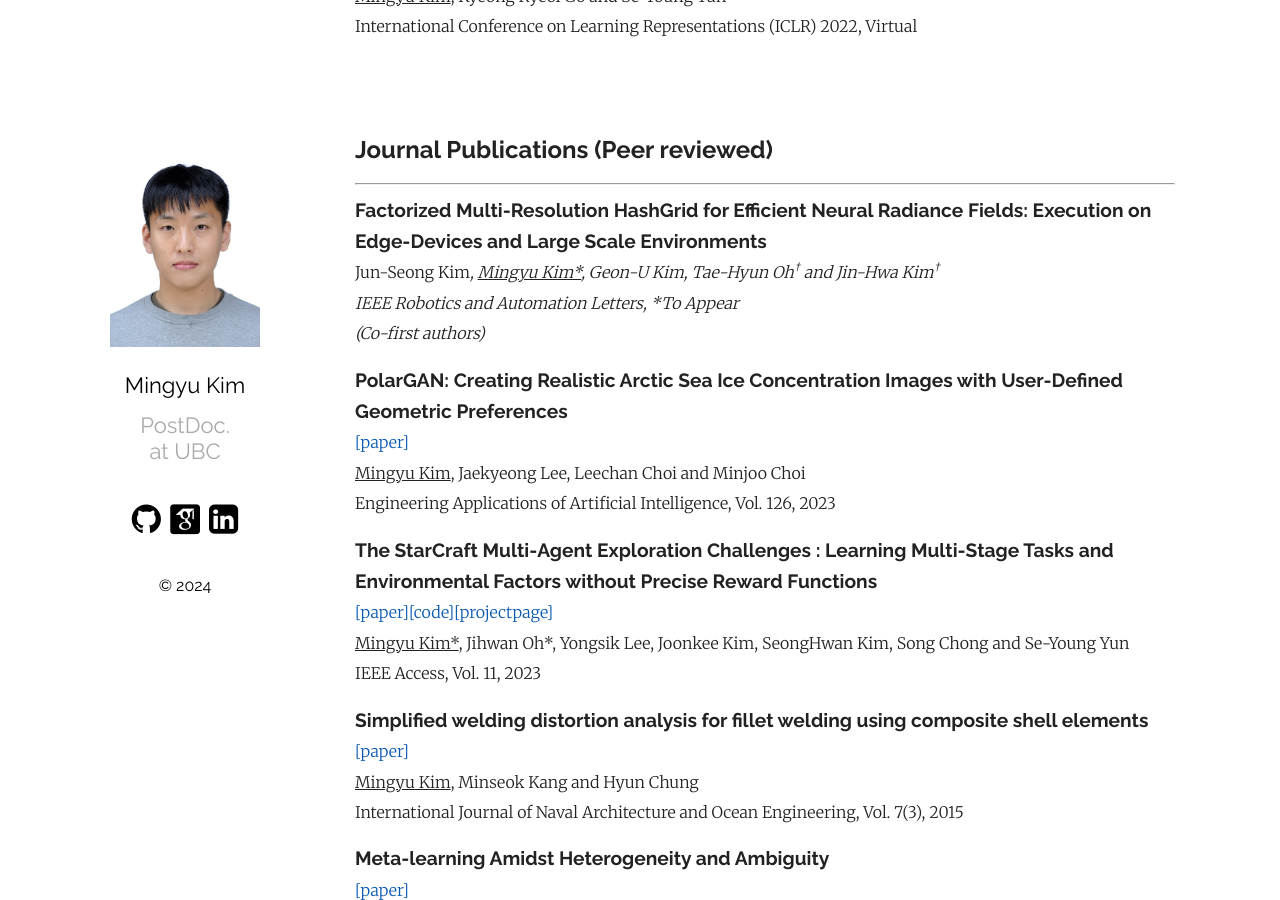
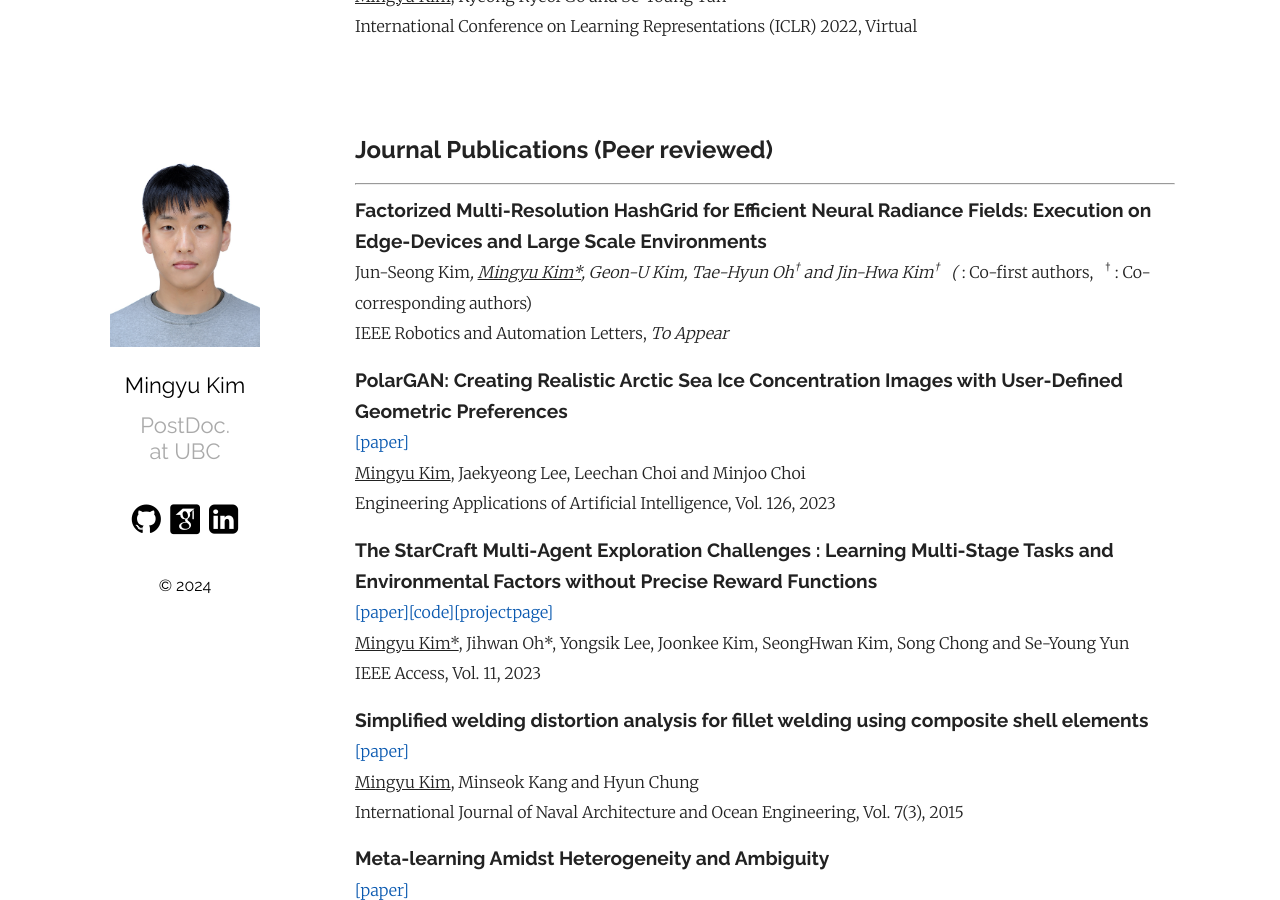
Before and after one commit to MingyuKim87/MingyuKim87.github.io, a Jekyll site: the page built from index.md, in a window 1280 px wide and 900 px high, scrolled down 1310 px. Built offline with Jekyll 4.4.1, drawn with Linux system fonts in a browser that asks for light colours; some web fonts are replaced.

Commit message:
Update index.md

```diff
--- a/index.md
+++ b/index.md
@@ -58,9 +58,9 @@ International Conference on Learning Representations (ICLR) 2022, Virtual
 <hr>
 
 **<span style="font-family:Raleway; font-size:1.2em;">Factorized Multi-Resolution HashGrid for Efficient Neural Radiance Fields: Execution on Edge-Devices and Large Scale Environments</span>**
-Jun-Seong Kim*, <U>Mingyu Kim*</U>, Geon-U Kim, Tae-Hyun Oh<sup>†</sup> and Jin-Hwa Kim<sup>†</sup>
+Jun-Seong Kim*, <U>Mingyu Kim*</U>, Geon-U Kim, Tae-Hyun Oh<sup>†</sup> and Jin-Hwa Kim<sup>†</sup> &nbsp; (* : Co-first authors, &nbsp; <sup>†</sup> : Co-corresponding authors)
 IEEE Robotics and Automation Letters, *To Appear*
-*(Co-first authors)*
+
 
 **<span style="font-family:Raleway; font-size:1.2em;">PolarGAN: Creating Realistic Arctic Sea Ice Concentration Images with User-Defined Geometric Preferences</span>**
 [[paper]][polarGan]
```
